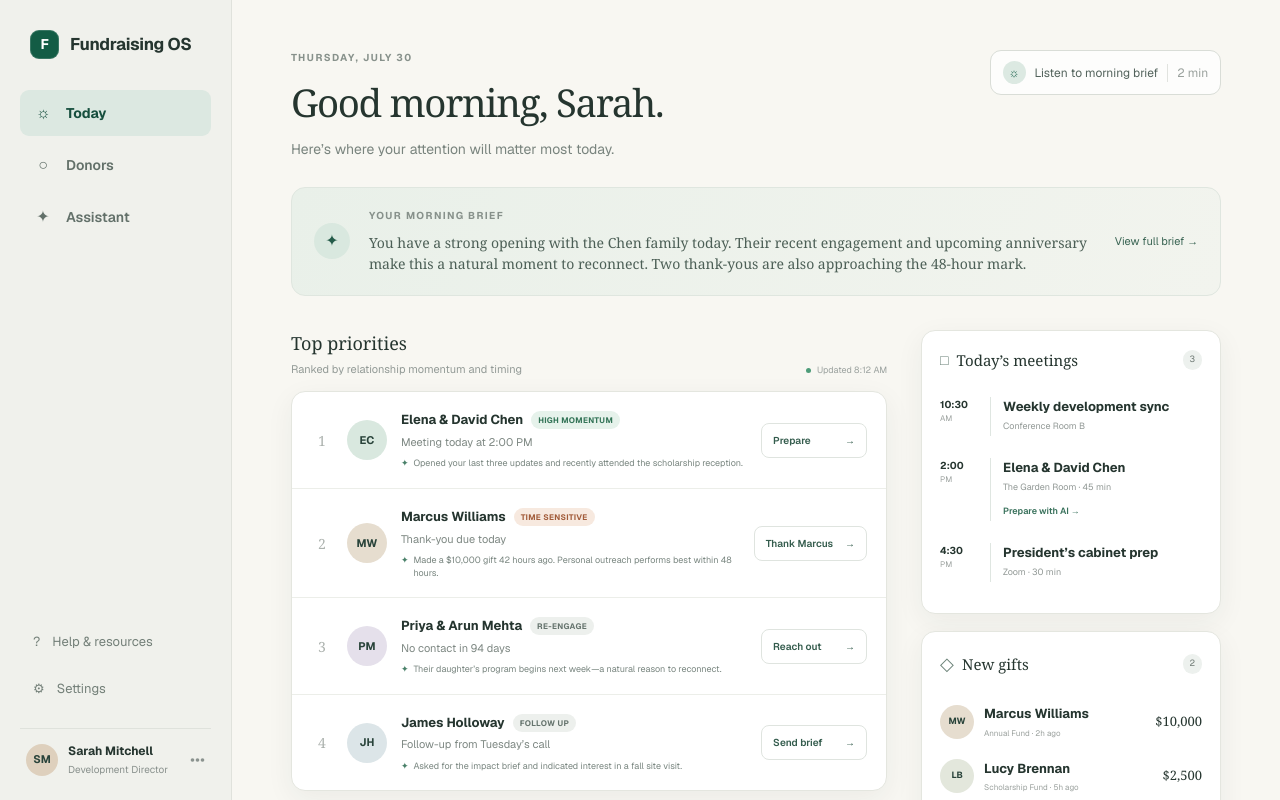
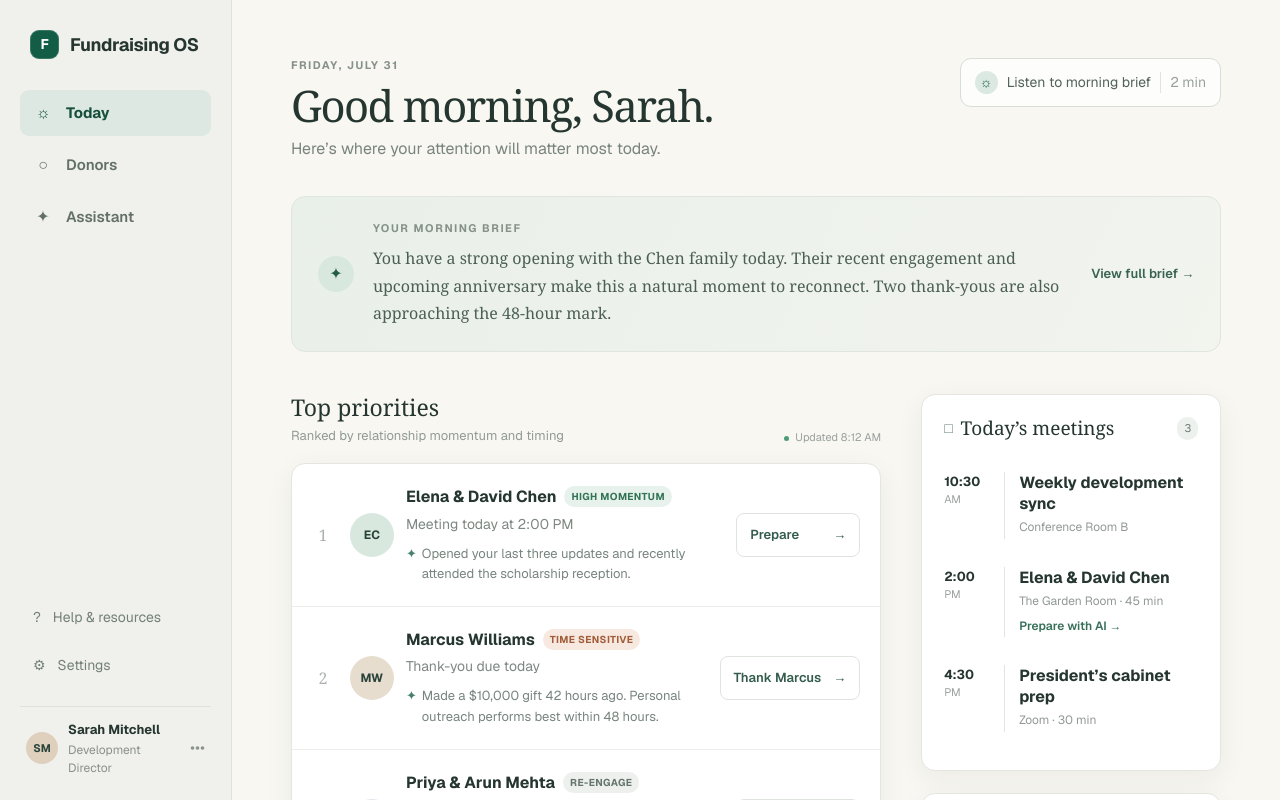
Before and after one commit to shimmy12345/ner-yisroel-fundraising-studio-v3, a Next.js app: page / in a window 1280 px wide. Shown: the top 800 px of the page. Built offline with nearby package versions, Linux system fonts and the light colour scheme.

Commit message:
fix: improve dashboard readability and current date

```diff
--- /dev/null
+++ b/app/components/LocalDate.tsx
@@ -0,0 +1,44 @@
+"use client";
+
+import { useEffect, useState } from "react";
+
+const displayDate = new Intl.DateTimeFormat("en-US", {
+  weekday: "long",
+  month: "long",
+  day: "numeric",
+});
+
+const machineDate = new Intl.DateTimeFormat("en-CA", {
+  year: "numeric",
+  month: "2-digit",
+  day: "2-digit",
+});
+
+function millisecondsUntilTomorrow(now: Date): number {
+  const tomorrow = new Date(now);
+  tomorrow.setHours(24, 0, 0, 0);
+  return tomorrow.getTime() - now.getTime();
+}
+
+export function LocalDate() {
+  const [currentDate, setCurrentDate] = useState<Date | null>(null);
+
+  useEffect(() => {
+    let midnightTimer: ReturnType<typeof setTimeout>;
+
+    const refreshDate = () => {
+      const now = new Date();
+      setCurrentDate(now);
+      midnightTimer = setTimeout(refreshDate, millisecondsUntilTomorrow(now) + 1000);
+    };
+
+    refreshDate();
+    return () => clearTimeout(midnightTimer);
+  }, []);
+
+  return (
+    <time dateTime={currentDate ? machineDate.format(currentDate) : undefined}>
+      {currentDate ? displayDate.format(currentDate).toUpperCase() : "\u00a0"}
+    </time>
+  );
+}
--- a/app/globals.css
+++ b/app/globals.css
@@ -190,6 +190,148 @@ h1 { margin-bottom: 7px; font-family: Georgia, serif; font-size: clamp(30px, 3vw
 .suggestions { align-self: start; max-width: 740px; width: 100%; margin: 20px auto; display: grid; grid-template-columns: repeat(2, 1fr); gap: 10px; }.suggestions button { text-align: left; border: 1px solid var(--line); background: rgba(255,255,255,.78); border-radius: 11px; padding: 15px; cursor: pointer; font-size: 11px; color: #56655e; }.suggestions button:hover { background: white; border-color: #cfd8d2; }.suggestions span { display: block; color: #2d6750; margin-bottom: 6px; font-size: 14px; }
 .assistant-composer { max-width: 780px; width: 100%; margin: 0 auto; background: white; border: 1px solid #d9ded9; border-radius: 15px; padding: 14px; box-shadow: 0 10px 35px rgba(33,55,47,.1); }.assistant-composer textarea { width: 100%; min-height: 55px; resize: none; border: 0; outline: 0; color: var(--ink); font: inherit; font-size: 13px; }.composer-row { display: flex; justify-content: space-between; align-items: center; }.context-chip { padding: 6px 9px; border-radius: 20px; background: #edf2ef; color: #5d6f67; font-size: 9px; }.send-button { width: 32px; height: 32px; border-radius: 9px; border: 0; background: var(--green); color: white; cursor: pointer; }.assistant-note { text-align:center; color:#99a09d; font-size:8px; margin-top:8px; }
 
+/* Readability scale: preserve the existing layout and visual language while
+   keeping primary copy comfortably legible across desktop and mobile. */
+html { font-size: 16px; }
+body { font-size: 16px; line-height: 1.5; }
+.brand { font-size: 18px; }
+.nav a { font-size: 15px; }
+.secondary-link { font-size: 14px; }
+.profile strong { font-size: 13px; }
+.profile span { font-size: 12px; }
+.content { padding-top: 58px; padding-bottom: 84px; }
+.page-header { margin-bottom: 34px; }
+.eyebrow { font-size: 11px; line-height: 1.4; }
+.today-date { min-height: 1.4em; }
+h1 { font-size: clamp(36px, 3.4vw, 48px); line-height: 1.08; }
+.subhead { font-size: 16px; line-height: 1.6; }
+.brief-button { padding: 12px 14px; font-size: 14px; }
+.morning-brief { padding: 24px 26px; margin-bottom: 42px; }
+.morning-brief p:last-child { font-size: 16px; line-height: 1.7; }
+.text-button { font-size: 13px; font-weight: 600; }
+.dashboard-grid { gap: 40px; }
+.section-title { margin-bottom: 18px; }
+.section-title h2, .rail-heading h2 { font-size: 23px; line-height: 1.2; }
+.section-title p { font-size: 13px; line-height: 1.5; }
+.updated { font-size: 11px; }
+.priority-card { padding: 22px 20px; gap: 16px; }
+.priority-rank { font-size: 16px; }
+.avatar { width: 44px; height: 44px; font-size: 12px; }
+.priority-main h3, .meeting h3, .gift-row h3 { font-size: 16px; line-height: 1.35; }
+.priority-main > p { margin: 6px 0 9px; font-size: 14px; line-height: 1.5; }
+.signal { font-size: 10px; }
+.why { font-size: 13px; line-height: 1.55; }
+.action-button { min-width: 124px; padding: 11px 13px; font-size: 13px; }
+.show-more { padding: 18px; font-size: 13px; }
+.right-rail { gap: 22px; }
+.rail-card { padding: 22px; }
+.rail-heading { margin-bottom: 20px; }
+.rail-heading h2 { font-size: 19px; }
+.count { font-size: 11px; }
+.meeting { grid-template-columns: 46px 1px 1fr; gap: 14px; padding: 12px 0 16px; }
+.meeting-time strong { font-size: 13px; }
+.meeting-time span { font-size: 11px; }
+.meeting p, .meeting a { font-size: 12px; line-height: 1.5; }
+.gift-row { padding: 13px 0; }
+.gift-row p { font-size: 12px; line-height: 1.45; }
+.gift-row > strong { font-size: 15px; }
+.full-button { padding: 11px; font-size: 12px; }
+.quick-grid button, .quick-grid a { padding: 12px 7px; font-size: 12px; }
+.donor-breadcrumb { margin-bottom: 24px; font-size: 11px; }
+.donor-header { margin-bottom: 30px; }
+.donor-avatar { width: 70px; height: 70px; font-size: 18px; }
+.donor-identity h1 { font-size: clamp(40px, 4vw, 52px); line-height: 1.05; }
+.donor-identity > div > p { margin: 7px 0 10px; font-size: 14px; line-height: 1.5; }
+.relationship-badge { font-size: 10px; }
+.contact-row { font-size: 13px; line-height: 1.5; }
+.header-actions button, .header-actions a { padding: 12px 14px; font-size: 13px; }
+.donor-snapshot-grid { margin-bottom: 30px; }
+.snapshot-card { padding: 21px 22px; }
+.snapshot-card p { font-size: 11px; }
+.snapshot-card > strong, .snapshot-health strong { font-size: 24px; }
+.snapshot-card > span, .snapshot-health + span { font-size: 12px; line-height: 1.45; }
+.snapshot-health span { font-size: 10px; }
+.relationship-grid { gap: 28px; }
+.relationship-main { gap: 26px; }
+.story-card, .detail-card { padding: 28px; }
+.story-card h2, .detail-card h2 { font-size: 22px; line-height: 1.25; }
+.card-heading { margin-bottom: 22px; }
+.summary { margin-bottom: 26px; font-size: 18px; line-height: 1.75; }
+.brief-signals article { padding: 18px; }
+.brief-signals label, .memory-grid label { font-size: 11px; }
+.brief-signals p { font-size: 13px; line-height: 1.6; }
+.next-action { gap: 16px; margin-top: 24px; padding: 21px; }
+.next-action h3 { font-size: 18px; line-height: 1.35; }
+.next-action > div > p:not(.eyebrow) { font-size: 14px; line-height: 1.65; }
+.next-action > a { padding: 11px 13px; font-size: 12px; }
+.recommendation-why span { font-size: 11px; }
+.recommendation-why p { font-size: 12px; line-height: 1.6; }
+.quiet-button { font-size: 12px; }
+.memory-grid article { gap: 13px; padding: 20px; }
+.memory-grid p { font-size: 14px; line-height: 1.65; }
+.memory-grid small { font-size: 11px; line-height: 1.45; }
+.timeline-list { padding-top: 9px; }
+.timeline-item { grid-template-columns: 66px 32px 1fr; gap: 14px; padding: 19px 0 24px; }
+.timeline-item time strong { font-size: 12px; }
+.timeline-item time span { font-size: 10px; }
+.timeline-item h3 { font-size: 16px; line-height: 1.4; }
+.event-type { font-size: 10px; }
+.timeline-item p { margin: 8px 0; font-size: 14px; line-height: 1.7; }
+.timeline-content small { font-size: 12px; line-height: 1.5; }
+.timeline-more { padding: 14px; font-size: 12px; }
+.detail-card { margin-bottom: 20px; padding: 22px; }
+.detail-card h2 { font-size: 18px; }
+.detail-heading { margin-bottom: 17px; }
+.detail-heading button, .detail-heading a { font-size: 11px; }
+.quick-actions-card > a, .quick-actions-card > button { grid-template-columns: 32px 1fr auto; gap: 11px; padding: 13px 7px; }
+.quick-actions-card strong { font-size: 14px; line-height: 1.35; }
+.quick-actions-card small { font-size: 12px; line-height: 1.4; }
+.at-a-glance > div { padding: 12px 0; }
+.at-a-glance dt { font-size: 12px; }
+.at-a-glance dd { font-size: 13px; }
+.giving-caption { font-size: 12px; }
+.giving-breakdown div { font-size: 12px; }
+.giving-pattern span { font-size: 10px; }
+.giving-pattern p { font-size: 12px; line-height: 1.55; }
+.facts { gap: 16px; }
+.fact label { font-size: 10px; }
+.fact p, .fact a { font-size: 13px; line-height: 1.55; }
+.capture-page { max-width: 1100px; }
+.capture-lede { font-size: 16px; line-height: 1.7; }
+.capture-layout { gap: 28px; }
+.capture-composer-card, .automation-panel { padding: 26px; }
+.capture-context strong { font-size: 15px; }
+.capture-context span, .capture-context button { font-size: 12px; }
+.interaction-kind-picker button { padding: 11px 5px; font-size: 11px; line-height: 1.25; }
+.capture-field-label, .subject-row > label, .reminder-picker legend { font-size: 11px; }
+.capture-composer-card textarea { min-height: 140px; padding: 15px; font-size: 17px; line-height: 1.7; }
+.field-help { font-size: 11px; line-height: 1.5; }
+.subject-row { grid-template-columns: 130px 1fr; padding: 14px 0; }
+.subject-row input, .reminder-picker > input { padding: 10px 11px; font-size: 14px; }
+.subject-row small { font-size: 11px; }
+.reminder-picker legend { width: 130px; }
+.reminder-picker button { padding: 9px 11px; font-size: 12px; }
+.reminder-picker > input { width: calc(100% - 130px); margin-left: 130px; }
+.capture-tools > div, .example-button { font-size: 11px; }
+.extraction-heading strong { font-size: 13px; }
+.extraction-heading small, .extraction-chips span, .extracted-detail label { font-size: 11px; }
+.extracted-detail p { font-size: 13px; line-height: 1.6; }
+.capture-save { padding: 14px; font-size: 14px; }
+.capture-save span, .capture-assurance { font-size: 11px; }
+.capture-error { font-size: 13px; }
+.automation-panel > p:not(.eyebrow) { font-size: 13px; line-height: 1.65; }
+.automation-flow strong { font-size: 13px; }
+.automation-flow p, .trust-note p { font-size: 12px; line-height: 1.55; }
+.update-receipt strong { font-size: 13px; }
+.update-receipt p { font-size: 12px; line-height: 1.5; }
+.update-receipt b { font-size: 10px; }
+.success-actions a, .success-actions button { font-size: 13px; }
+.assistant-hero p { font-size: 16px; line-height: 1.6; }
+.suggestions button { padding: 18px; font-size: 14px; line-height: 1.5; }
+.assistant-composer textarea { font-size: 16px; line-height: 1.55; }
+.context-chip { font-size: 12px; }
+.assistant-note { font-size: 11px; }
+
 @media (max-width: 1050px) {
   .dashboard-grid, .relationship-grid { grid-template-columns: 1fr; }
   .right-rail { grid-template-columns: repeat(2, 1fr); }.right-rail .compact-card { grid-column: span 2; }
@@ -198,11 +340,11 @@ h1 { margin-bottom: 7px; font-family: Georgia, serif; font-size: clamp(30px, 3vw
   .capture-layout { grid-template-columns:1fr; }.automation-panel { display:grid; grid-template-columns:1fr 1fr; gap:10px 24px; }.automation-panel .eyebrow, .automation-panel h2, .automation-panel > p { grid-column:1; }.automation-flow { grid-column:2; grid-row:1 / span 4; margin:0; }.trust-note { grid-column:1; }
 }
 @media (max-width: 760px) {
-  .app-shell { display: block; }.sidebar { position: fixed; top: auto; bottom: 0; width: 100%; height: 66px; padding: 7px 12px; border: 0; border-top: 1px solid var(--line); }.brand, .sidebar-bottom { display: none; }.nav { grid-template-columns: repeat(3, 1fr); }.nav a { flex-direction: column; gap: 3px; padding: 7px; font-size: 9px; }.nav-icon { font-size: 15px; }
+  .app-shell { display: block; }.sidebar { position: fixed; top: auto; bottom: 0; width: 100%; height: 72px; padding: 7px 12px; border: 0; border-top: 1px solid var(--line); }.brand, .sidebar-bottom { display: none; }.nav { grid-template-columns: repeat(3, 1fr); }.nav a { flex-direction: column; gap: 3px; padding: 7px; font-size: 12px; }.nav-icon { font-size: 17px; }
   .content { padding: 28px 18px 90px; }.page-header { display: block; }.brief-button { margin-top: 18px; }.morning-brief { grid-template-columns: 32px 1fr; }.morning-brief .text-button { grid-column: 2; justify-self: start; padding: 0; }
   .priority-card { grid-template-columns: 18px 36px 1fr; gap: 9px; padding: 15px 12px; }.action-button { grid-column: 3; width: fit-content; margin-top: 3px; }
   .right-rail { grid-template-columns: 1fr; }.right-rail .compact-card { grid-column: auto; }
-  .donor-breadcrumb { margin-top: 0; }.donor-header { align-items: flex-start; flex-direction: column; gap: 15px; }.donor-identity { align-items: flex-start; }.donor-avatar { width: 50px; height: 50px; }.donor-identity h1 { font-size: 27px; }.contact-row { gap: 8px; }.contact-row > span { width: 100%; }
+  .donor-breadcrumb { margin-top: 0; }.donor-header { align-items: flex-start; flex-direction: column; gap: 19px; }.donor-identity { align-items: flex-start; }.donor-avatar { width: 54px; height: 54px; }.donor-identity h1 { font-size: 34px; }.contact-row { gap: 10px; }.contact-row > span { width: 100%; }
   .header-actions { width: 100%; justify-content: flex-start; }.header-actions button:first-child { display:none; }.header-actions .primary { flex: 1; text-align: center; }
   .donor-snapshot-grid { grid-template-columns: 1fr 1fr; }.snapshot-card:nth-child(2) { border-right: 0; }.snapshot-card:nth-child(-n+2) { border-bottom: 1px solid #e9ebe7; }.snapshot-card { padding: 14px; }
   .brief-signals, .memory-grid { grid-template-columns: 1fr; }.brief-signals article { border-bottom: 1px solid #e5e9e5; }.brief-signals article:last-child { border-bottom: 0; }
@@ -210,9 +352,9 @@ h1 { margin-bottom: 7px; font-family: Georgia, serif; font-size: clamp(30px, 3vw
   .card-heading { display: block; }.card-heading .updated { display: inline-block; margin-top: 8px; }
   .next-action { grid-template-columns: 31px 1fr; }.next-action > a { grid-column: 2; justify-self: start; }
   .relationship-rail { display: grid; grid-template-columns: 1fr; }.quick-actions-card { grid-row: auto; }
-  .story-card { padding: 18px; }.timeline-item { grid-template-columns: 45px 26px 1fr; gap: 8px; }
-  .capture-page { padding-top:0; }.capture-layout { display:block; }.automation-panel { display:block; margin-top:14px; }.capture-composer-card { padding:17px; }.capture-composer-card textarea { min-height:110px; font-size:15px; }.capture-tools > div span:last-child { display:none; }
-  .interaction-kind-picker { grid-template-columns:repeat(5, 1fr); gap:4px; }.interaction-kind-picker button { font-size:6px; }.subject-row { grid-template-columns:1fr; }.subject-row small { grid-column:1; }.reminder-picker legend { float:none; width:auto; margin-bottom:7px; padding:0; }.reminder-picker > div { flex-wrap:wrap; }.reminder-picker > input { width:100%; margin:8px 0 0; }
+  .story-card { padding: 22px; }.timeline-item { grid-template-columns: 48px 28px 1fr; gap: 10px; }
+  .capture-page { padding-top:0; }.capture-layout { display:block; }.automation-panel { display:block; margin-top:18px; }.capture-composer-card { padding:20px; }.capture-composer-card textarea { min-height:120px; font-size:16px; }.capture-tools > div span:last-child { display:none; }
+  .interaction-kind-picker { grid-template-columns:repeat(5, 1fr); gap:4px; }.interaction-kind-picker button { font-size:10px; }.subject-row { grid-template-columns:1fr; }.subject-row small { grid-column:1; }.reminder-picker legend { float:none; width:auto; margin-bottom:9px; padding:0; }.reminder-picker > div { flex-wrap:wrap; }.reminder-picker > input { width:100%; margin:8px 0 0; }
   .capture-success { padding-top:20px; }.update-receipt article { grid-template-columns:29px 1fr; }.update-receipt b { grid-column:2; width:max-content; }.success-actions { flex-direction:column; }
   .suggestions { grid-template-columns: 1fr; }.assistant-hero { padding-top: 28px; }
 }
--- a/app/page.tsx
+++ b/app/page.tsx
@@ -1,4 +1,5 @@
 import { AppShell } from "./components/AppShell";
+import { LocalDate } from "./components/LocalDate";
 import { todayData } from "./data";
 
 function PriorityCard({
@@ -38,7 +39,7 @@ export default function TodayPage() {
     <AppShell active="today">
       <header className="page-header">
         <div>
-          <p className="eyebrow">THURSDAY, JULY 30</p>
+          <p className="eyebrow today-date"><LocalDate /></p>
           <h1>Good morning, Sarah.</h1>
           <p className="subhead">Here’s where your attention will matter most today.</p>
         </div>
```
Also changed, not shown: 1 other file (tests, documents, lock files or other folders).
